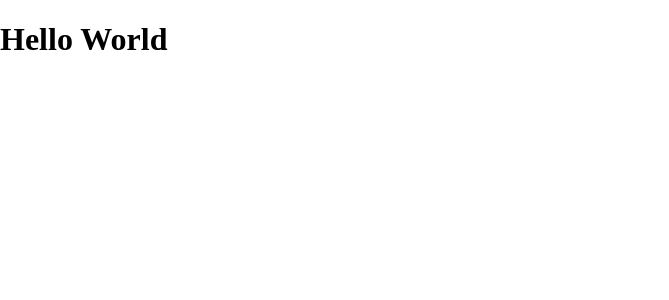
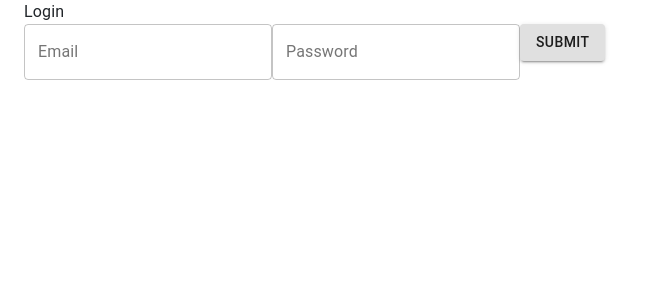
Before and after one commit to danifuenmayor/frontend-practice, a React (Create React App) app: page /login in a window 1280 px wide. Shown: the top 300 px of the page, without its empty margins (0-669 px from the left). Built offline with nearby package versions, Linux system fonts and the light colour scheme.

Commit message:
feat(add a login component with yup validation): add 3 components for the login view

```diff
--- a/src/components/App/App.module.scss
+++ b/src/components/App/App.module.scss
@@ -17,3 +17,6 @@
   margin-top: 10px;
   text-align: center;
 }
+.form {
+  color: green;
+}
--- a/src/components/LoginForm.js
+++ /dev/null
@@ -1,8 +0,0 @@
-import React from 'react';
-
-const LoginForm = props => {
-    return (
-        <h1>Hello World</h1>
-    )
-}
-export default LoginForm;
--- /dev/null
+++ b/src/components/LoginForm.tsx
@@ -0,0 +1,58 @@
+import React from "react";
+import { Formik, Form } from "formik";
+import LoginSchema from "./LoginSchema";
+import TextInput from "./TextInput";
+import classes from "./App.module.scss";
+import {
+  Container,
+  Button,
+  Typography,
+  FormControl,
+  TextField,
+} from "@material-ui/core";
+
+const LoginForm = () => {
+  return (
+    <>
+      <Container>
+        <Formik
+          initialValues={{ email: "", password: "" }}
+          validationSchema={LoginSchema}
+          onSubmit={(values, { setSubmitting }) => {
+            setTimeout(() => {
+              alert(JSON.stringify(values, null, 2));
+              setSubmitting(false);
+            }, 1000);
+          }}
+        >
+          {/* {({
+          values,
+          errors,
+          touched,
+          handleChange,
+          handleBlur,
+          handleSubmit,
+          isSubmitting,
+        }) => ( */}
+          {(props) => (
+            <form>
+              <Typography>Login</Typography>
+              <TextInput
+                label="Email"
+                name="email"
+                type="email"
+                placeholder="danifuenmayor@gmail.com"
+              />
+              <TextInput label="Password" name="password" type="password" />
+
+              <Button type="submit" variant="contained">
+                {props.isSubmitting ? "Loading" : "Submit"}
+              </Button>
+            </form>
+          )}
+        </Formik>
+      </Container>
+    </>
+  );
+};
+export default LoginForm;
--- /dev/null
+++ b/src/components/LoginSchema.tsx
@@ -0,0 +1,13 @@
+import * as Yup from "yup";
+
+const LoginSchema = Yup.object().shape({
+  email: Yup.string()
+    .min(10, "Must be at least 10 characters")
+    .max(20, "Must be shorter than 20 characters")
+    .required("Required"),
+  password: Yup.string()
+    .min(5, "Must be at least 5 characters")
+    .max(10, "Must be shorter than 10 characters")
+    .required("Required"),
+});
+export default LoginSchema;
--- /dev/null
+++ b/src/components/TextInput.tsx
@@ -0,0 +1,25 @@
+import React from "react";
+import { useField } from "formik";
+import { TextField } from "@material-ui/core";
+
+const TextInput = (props: any) => {
+  const { label } = props;
+  const [field, meta] = useField(props);
+
+  return (
+    <>
+      <TextField
+        id="outlined-basic"
+        label={label}
+        variant="outlined"
+        inputProps={field}
+      >
+        <input className="text-input" />
+      </TextField>
+      {meta.touched && meta.error ? (
+        <div className="error">{meta.error}</div>
+      ) : null}
+    </>
+  );
+};
+export default TextInput;
--- a/src/index.tsx
+++ b/src/index.tsx
@@ -1,6 +1,11 @@
 import React from "react";
 import ReactDOM from "react-dom";
 import { Provider } from "react-redux";
+import "jquery";
+import "popper.js";
+import "bootstrap";
+import "bootstrap/dist/css/bootstrap.min.css";
+import "@fortawesome/fontawesome-free/css/all.css";
 import "./index.scss";
 import { App } from "./components";
 import * as serviceWorker from "./serviceWorker";
```
Also changed, not shown: package.json (+8 -1 lines), 1 other file (tests, documents, lock files or other folders).
